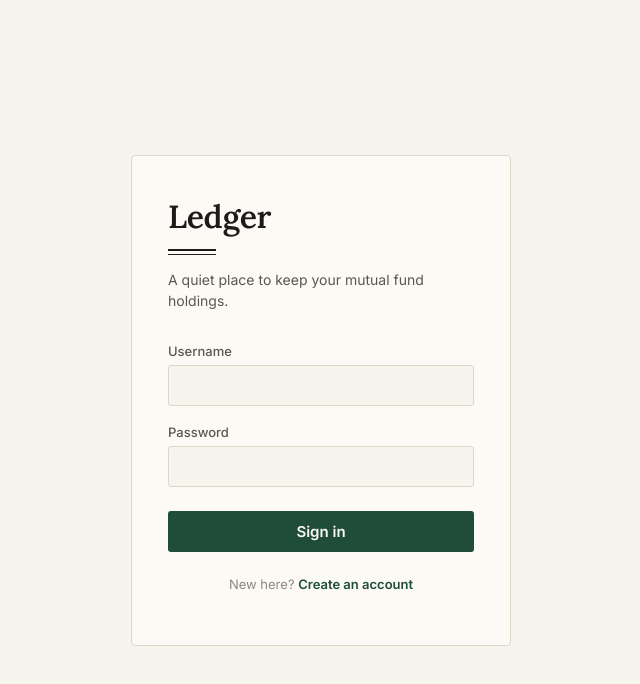
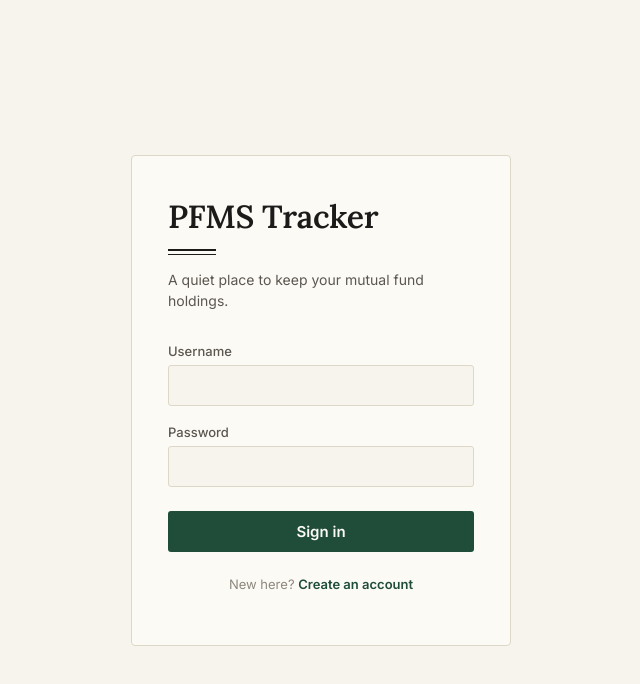
Before and after one commit to rabinjitapps/pfms, a Next.js app: page /login in a window 1280 px wide. Shown: the top 684 px of the page, without its empty margins (319-959 px from the left). Built offline with nearby package versions, Linux system fonts and the light colour scheme.

Commit message:
Update page.tsx

```diff
--- a/app/login/page.tsx
+++ b/app/login/page.tsx
@@ -38,7 +38,7 @@ export default function LoginPage() {
     <div style={styles.page}>
       <div style={styles.card}>
         <div style={styles.wordmarkBlock}>
-          <h1 style={styles.wordmark}>Ledger</h1>
+          <h1 style={styles.wordmark}>PFMS Tracker</h1>
           <div style={styles.rule} />
           <div style={styles.ruleThin} />
           <p style={styles.tagline}>A quiet place to keep your mutual fund holdings.</p>
```
